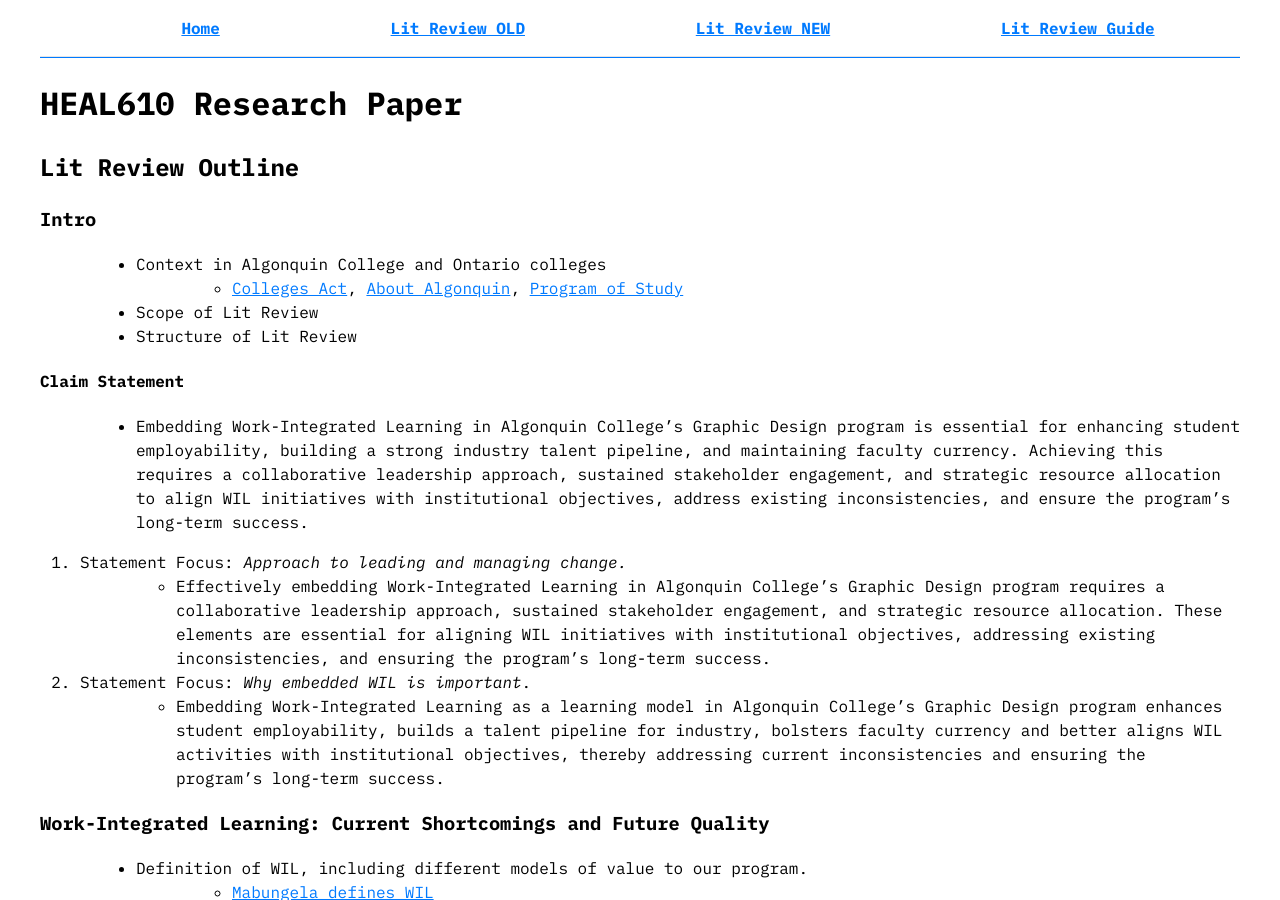
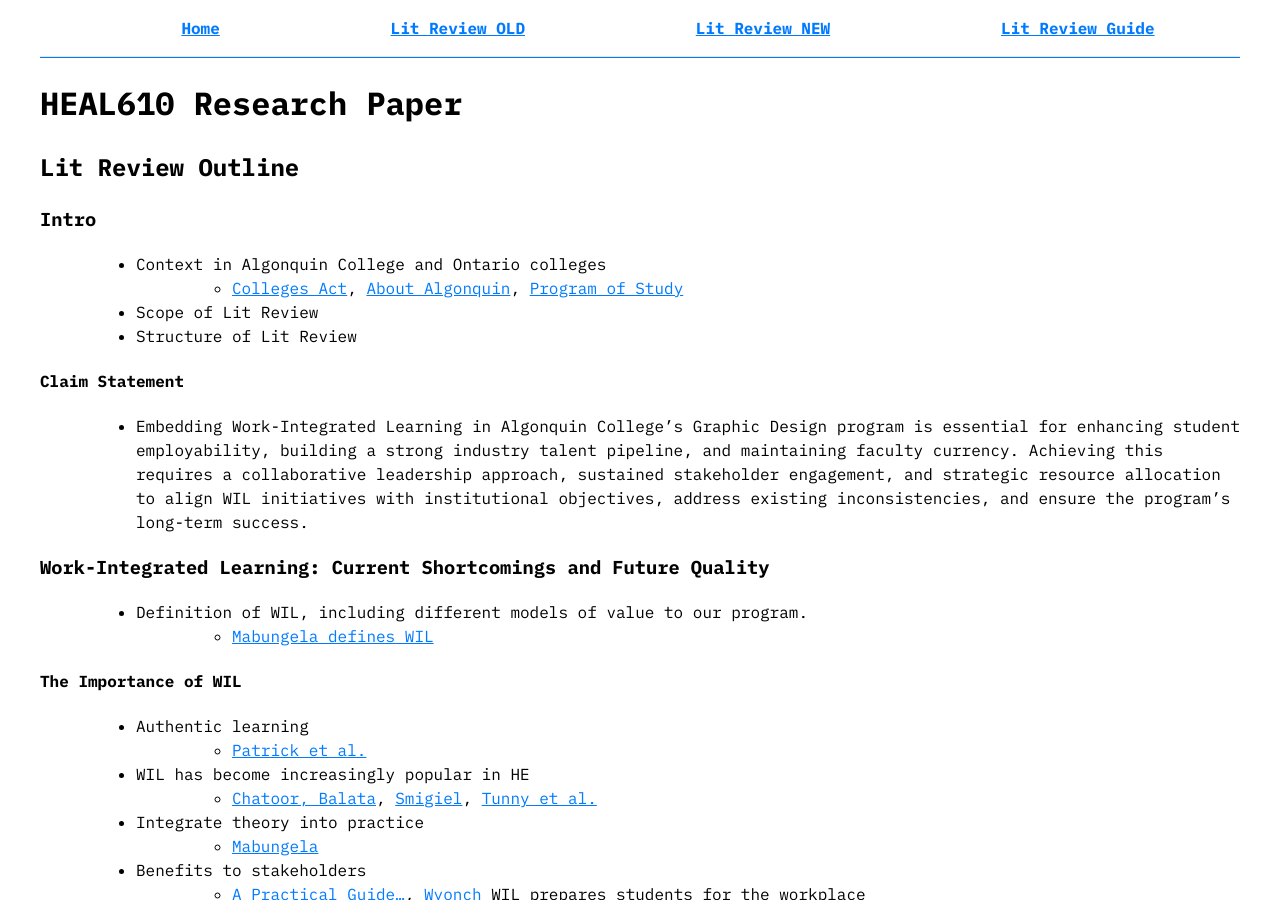
Before and after one commit to AlainParadis/HEAL610, a Jekyll site: the page built from index.md, in a window 1280 px wide and 900 px high. Built offline with Jekyll 4.4.1, drawn with Linux system fonts in a browser that asks for light colours.

Commit message:
remove separate claim statements.

```diff
--- a/index.md
+++ b/index.md
@@ -17,12 +17,6 @@
 #### Claim Statement
 
 -   Embedding Work-Integrated Learning in Algonquin College's Graphic Design program is essential for enhancing student employability, building a strong industry talent pipeline, and maintaining faculty currency. Achieving this requires a collaborative leadership approach, sustained stakeholder engagement, and strategic resource allocation to align WIL initiatives with institutional objectives, address existing inconsistencies, and ensure the program’s long-term success.
-
-1.  Statement Focus: *Approach to leading and managing change.*
--   Effectively embedding Work-Integrated Learning in Algonquin College's Graphic Design program requires a collaborative leadership approach, sustained stakeholder engagement, and strategic resource allocation. These elements are essential for aligning WIL initiatives with institutional objectives, addressing existing inconsistencies, and ensuring the program’s long-term success.
-
-2. Statement Focus: *Why embedded WIL is important*.
--   Embedding Work-Integrated Learning as a learning model in Algonquin College's Graphic Design program enhances student employability, builds a talent pipeline for industry, bolsters faculty currency and better aligns WIL activities with institutional objectives, thereby addressing current inconsistencies and ensuring the program's long-term success.
 
 ### Work-Integrated Learning: Current Shortcomings and Future Quality
 
```
